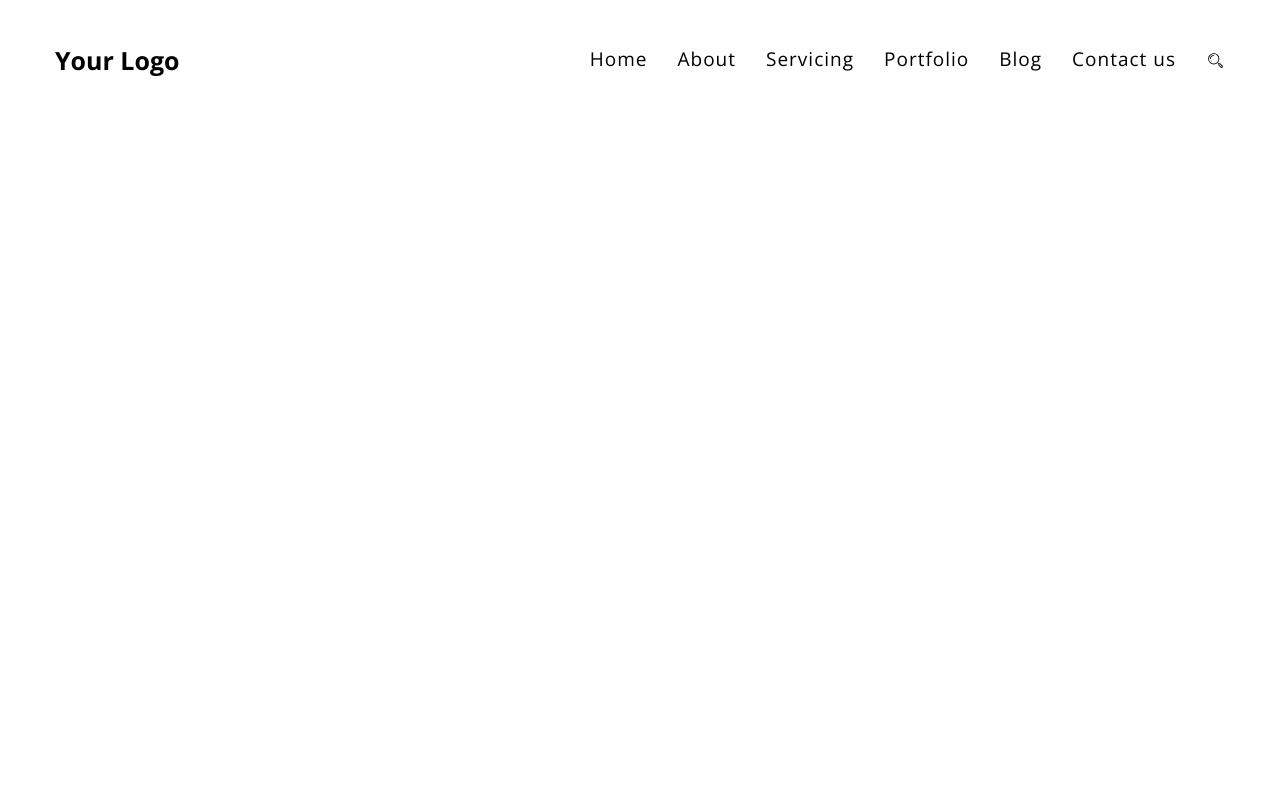
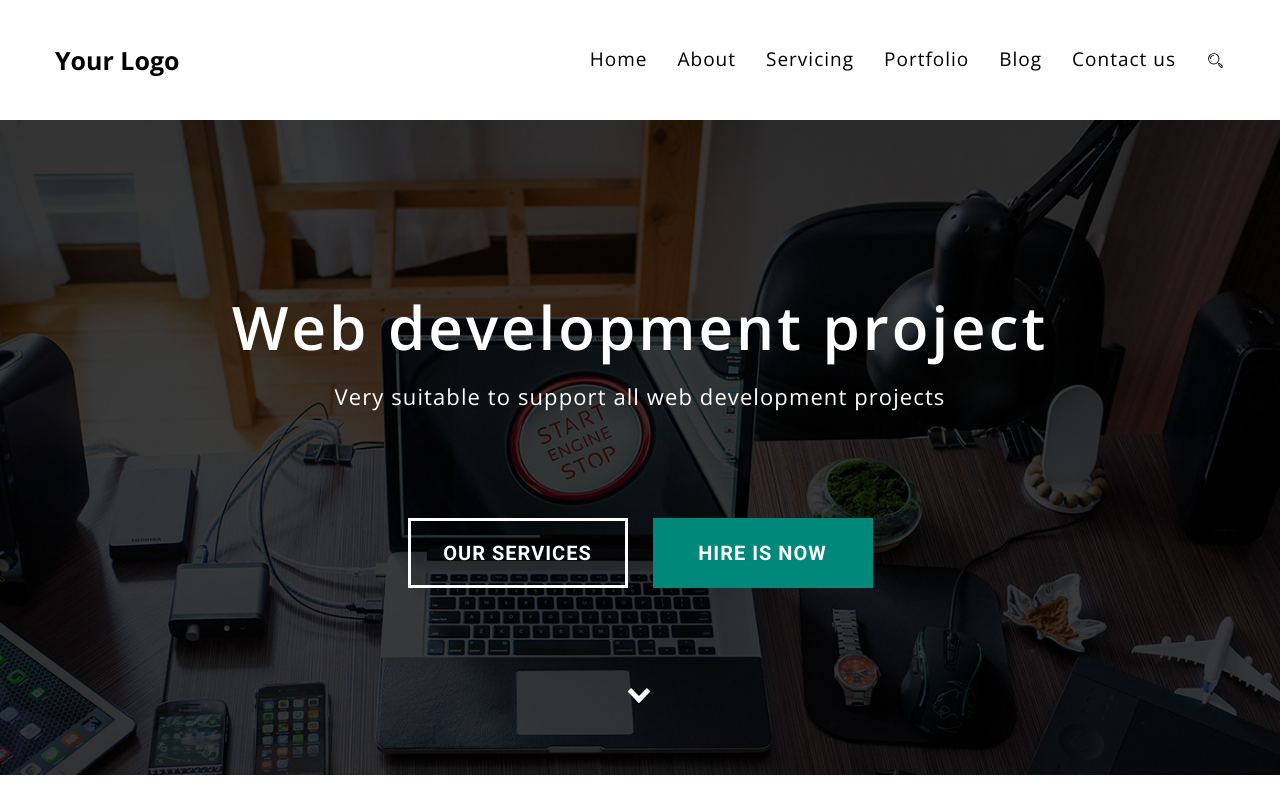
Before and after one commit to prosceel/web-developement-project, a website: page index.html in a window 1280 px wide. Drawn offline with nearby package versions, Linux system fonts and the light colour scheme; files that its build step writes are made by us from their sources.

Commit message:
finished home section

```diff
--- a/index.html
+++ b/index.html
@@ -26,7 +26,17 @@
                 </div>
             </div>
         </header>
-        <main class="main"></main>
+        <main class="main">
+            <div class="home">
+                <h1 class="home__heading">Web development project</h1>
+                <p class="home__text">Very suitable to support all web development projects</p>
+                <div class="home__buttons">
+                    <button class="home__buttons-item">OUR SERVICES</button>
+                    <button class="home__buttons-item home__buttons-item--is-green">HIRE IS NOW</button>
+                </div>
+                <div class="home__arrow"></div>
+            </div>
+        </main>
         <footer class="footer"></footer>
     </body>
     <script>
--- /dev/null
+++ b/src/scss/home.scss
@@ -0,0 +1,92 @@
+.home {
+  display: flex;
+  align-items: center;
+  flex-direction: column;
+  background: url(/img/header-photo.jpg) no-repeat;
+  background-size: cover;
+  padding: 173px 0 72px;
+
+  &__heading {
+    font-family: $OpenSans;
+    font-size: 60px;
+    font-weight: 600;
+    font-stretch: normal;
+    font-style: normal;
+    letter-spacing: 3px;
+    text-align: center;
+    color: #ffffff;
+    margin: 0;
+  }
+
+  &__text {
+    font-family: $OpenSans;
+    font-size: 22px;
+    font-weight: normal;
+    font-stretch: normal;
+    font-style: normal;
+    letter-spacing: 1.1px;
+    text-align: center;
+    color: #ffffff;
+  }
+
+  &__buttons {
+    margin-top: 87px;
+    display: grid;
+    grid-auto-flow: column;
+    grid-gap: 25px;
+  }
+
+  &__buttons-item {
+    padding: 0 10px;
+    width: 220px;
+    height: 70px;
+    background-color: transparent;
+    font-family: $Roboto;
+    font-size: 20px;
+    font-weight: bold;
+    font-stretch: normal;
+    font-style: normal;
+    letter-spacing: 1px;
+    text-align: center;
+    color: #ffffff;
+    border: 3px solid #ffffff;
+
+    &--is-green {
+      background-color: #00897b;
+      border: none;
+      margin-right: 0;
+    }
+
+    &:active,
+    &:focus {
+      outline: 0;
+    }
+  }
+
+  &__arrow {
+    margin-top: 100px;
+    position: relative;
+    width: 20px;
+    height: 15px;
+
+    &::after,
+    &::before {
+      background-color: #ffffff;
+      content: "";
+      width: 16px;
+      height: 5px;
+      position: absolute;
+      top: 5px;
+    }
+
+    &::after {
+      transform: rotate(-45deg);
+      left: 5px;
+    }
+
+    &::before {
+      transform: rotate(45deg);
+      left: -3px;
+    }
+  }
+}
--- a/src/scss/index.scss
+++ b/src/scss/index.scss
@@ -1,8 +1,9 @@
 @import "~normalize.css";
-@import "/src/scss/fonts.scss";
+@import "/src/scss/fonts";
 
-@import "/src/scss/footer.scss";
-@import "/src/scss/header.scss";
+@import "/src/scss/footer";
+@import "/src/scss/header";
+@import "/src/scss/home";
 
 .wrapper {
   width: 100%;
```
Also changed, not shown: mix-manifest.json (+42 -1 lines).
